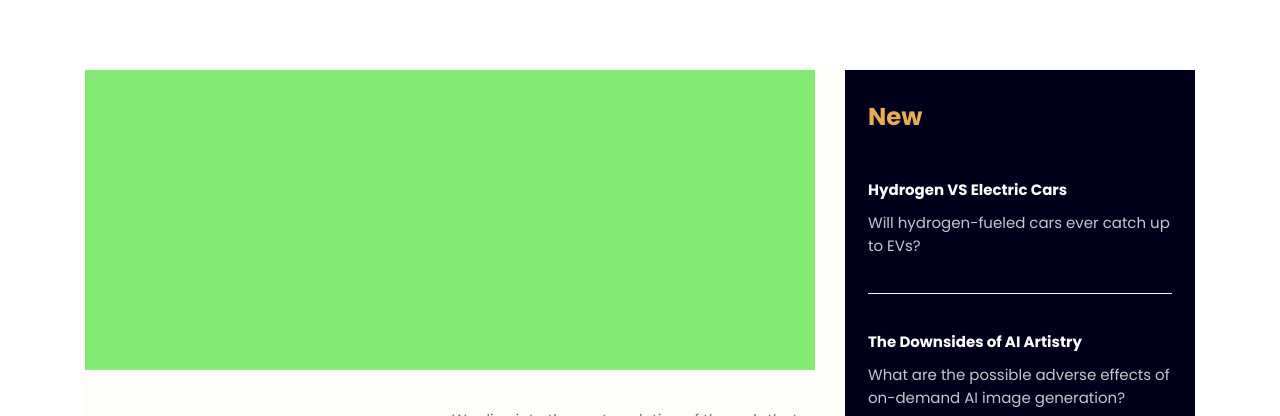
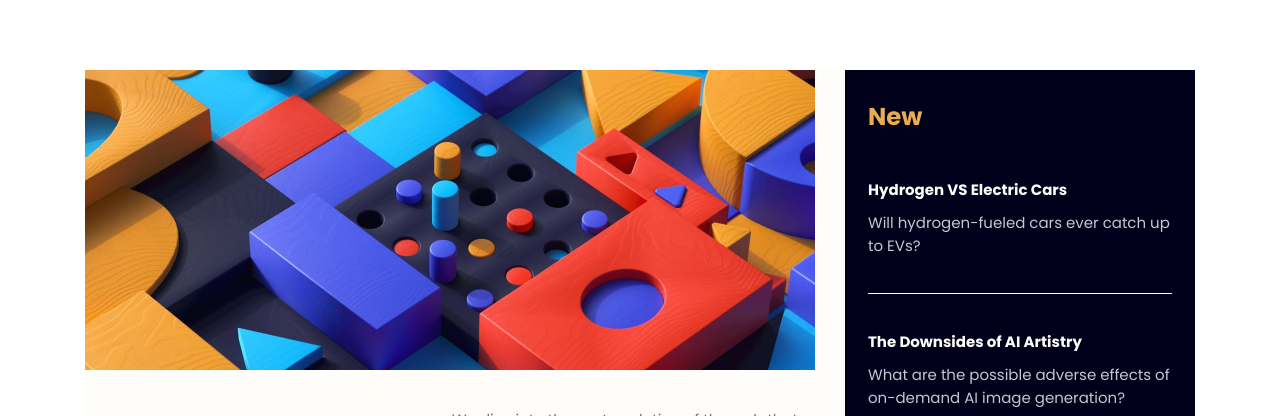
Before and after one commit to cyeguez/news-homepage-main, a website: page index.html in a window 1280 px wide. Shown: the part 161-577 px from the top of the page. Drawn offline with Linux system fonts and the light colour scheme; files whose address does not match are found by name.

Commit message:
fix(se agregan  las img)

```diff
--- a/scss/component/_main.scss
+++ b/scss/component/_main.scss
@@ -7,7 +7,7 @@
     width: 100%;
     height: 18.75rem;
     background-color: lightblue;
-    // background-image: url("../../assets/images/image-web-3-mobile.jpg");
+    background-image: url('../../assets/images/image-web-3-mobile.jpg');
     background-repeat: no-repeat;
     background-size: cover;
   }
@@ -157,7 +157,7 @@
       width: 100%;
       height: 18.75rem;
       background-color: #83ea73;
-      // background-image: url("../../assets/images/image-web-3-desktop.jpg");
+      background-image: url('../../assets/images/image-web-3-desktop.jpg');
       background-repeat: no-repeat;
       background-size: cover;
     }
```
Also changed, not shown: css/style.css.
